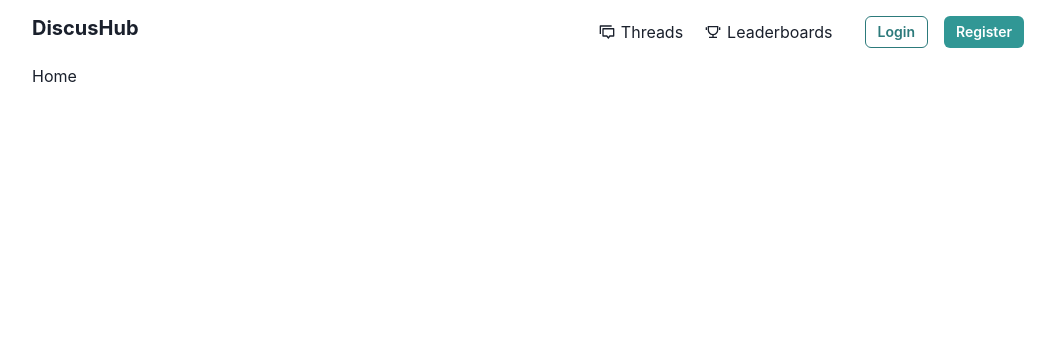
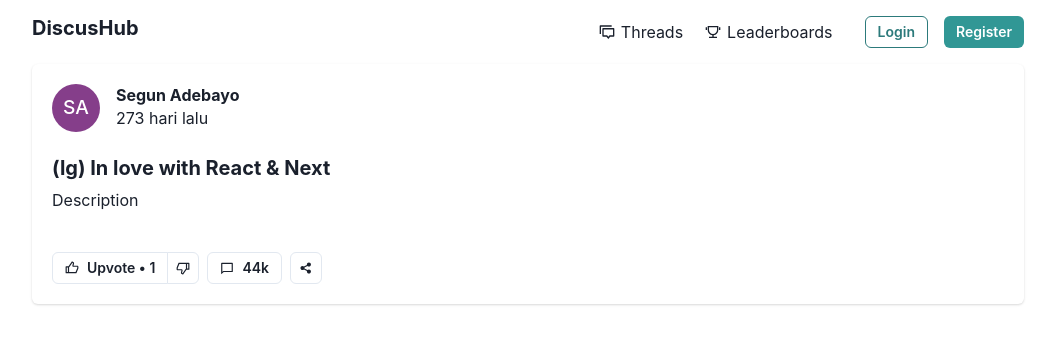
Before and after one commit to gillyhuga/discuss-hub, a React (Vite) app: page / in a window 1280 px wide. Shown: the top 344 px of the page, without its empty margins (112-1167 px from the left). Built offline with nearby package versions, Linux system fonts and the light colour scheme.

Commit message:
feat: add card threads & leaderboard page

```diff
--- a/src/pages/Home.tsx
+++ b/src/pages/Home.tsx
@@ -1,11 +1,77 @@
+import {
+  Avatar,
+  Box,
+  Button,
+  ButtonGroup,
+  Card,
+  CardBody,
+  CardFooter,
+  Flex,
+  HStack,
+  Heading,
+  IconButton,
+  Stack,
+  Text
+} from '@chakra-ui/react'
+import {
+  RiThumbUpLine,
+  RiThumbDownLine,
+  RiChat4Line,
+  RiShareFill
+} from 'react-icons/ri'
 
-
-const HomePage = () => {
+function HomePage (): JSX.Element {
   return (
     <div>
-      <p>Home</p>
+      <Stack spacing="4">
+        <Card>
+          <CardBody>
+            <Flex>
+              <Flex flex="1" gap="4" alignItems="center" flexWrap="wrap">
+                <Avatar name="Segun Adebayo" />
+                <Box>
+                  <Heading size="sm">Segun Adebayo</Heading>
+                  <Text>273 hari lalu</Text>
+                </Box>
+              </Flex>
+            </Flex>
+            <Stack mt="6" spacing="2">
+              <Heading as="h4" size="md">
+                (lg) In love with React & Next
+              </Heading>
+              <Text noOfLines={2}>
+                Description
+              </Text>
+            </Stack>
+          </CardBody>
+          <CardFooter>
+            <HStack spacing="2">
+              <ButtonGroup size="sm" isAttached variant="outline">
+                <Button leftIcon={<RiThumbUpLine />}>
+                  Upvote • 1
+                </Button>
+                <IconButton
+                  aria-label="Add to friends"
+                  icon={<RiThumbDownLine />}
+                />
+              </ButtonGroup>
+
+              <Button size="sm" variant="outline" leftIcon={<RiChat4Line />}>
+                44k
+              </Button>
+
+              <IconButton
+                size="sm"
+                variant="outline"
+                aria-label="Add to friends"
+                icon={<RiShareFill />}
+              />
+            </HStack>
+          </CardFooter>
+        </Card>
+      </Stack>
     </div>
-  );
-};
+  )
+}
 
-export default HomePage;
+export default HomePage
```
Also changed, not shown: src/pages/Leaderboard.tsx (+4 -6 lines).
